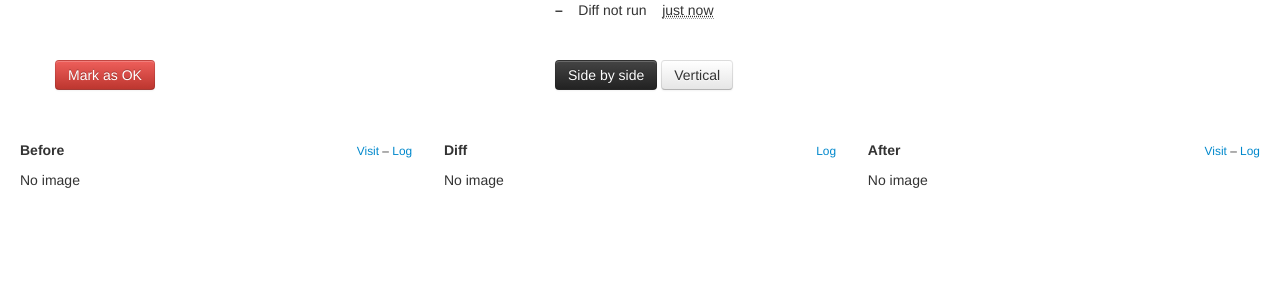
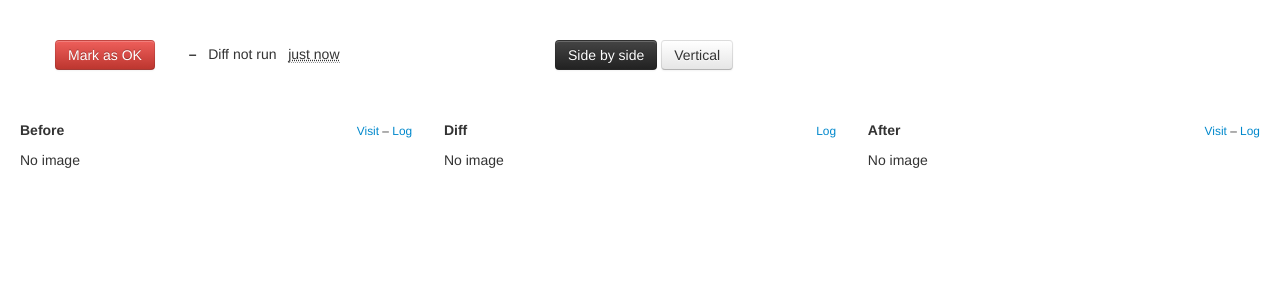
Before and after one commit to bslatkin/dpxdt, a Flask app: template dpxdt/server/templates/view_run.html in a window 1280 px wide. Shown: the top 300 px of the page. Run offline with Flask 2, Linux system fonts and the light colour scheme; the template is opened without the code that fills it, so the values that code supplies are empty; parts of the project's set-up code (start-up, migrations or seed data) failed here and were passed over.

Commit message:
Moving around the diff status block

```diff
--- a/dpxdt/server/static/css/base.css
+++ b/dpxdt/server/static/css/base.css
@@ -24,3 +24,9 @@ h4 a:hover {
 .diff-section {
     margin-top: 40px;
 }
+.inline-block {
+    display: inline-block;
+}
+.run-status-section {
+    margin-left: 30px;
+}
--- a/dpxdt/server/templates/view_image.html
+++ b/dpxdt/server/templates/view_image.html
@@ -8,9 +8,9 @@ image description
 
 {% block body %}
 
-<div class="row">
-    <div class="offset5 span7">
-        {{ image_type|title }} image
+<div class="row diff-section">
+    <div class="span12">
+        <h4>{{ image_type|title }} image</h4>
     </div>
 </div>
 
--- a/dpxdt/server/templates/view_run.html
+++ b/dpxdt/server/templates/view_run.html
@@ -9,8 +9,14 @@ run description
 
 {% block body %}
 
+<div class="row diff-section">
+    <div class="span12">
         <div class="row">
-    <div class="span3 offset5" title="Test status">
+            <div class="span5">
+                <p class="inline-block">
+                    <a href="#" class="btn btn-danger">Mark as OK</a>
+                </p>
+                <p class="inline-block run-status-section">
                     {% if run.status == 'diff_found' %}
                         <span class="text-error test-result-mark">X</span>
                     {% elif run.status == 'diff_not_found' %}
@@ -21,7 +27,7 @@ run description
                         <span class="test-result-mark">&ndash;</span>
                     {% endif %}
                     {# TODO: Need indicator that diff was manually approved. #}
-        &nbsp;&nbsp;
+                    &nbsp;
                     {% if run.status == 'diff_found' %}
                         <span class="text-error">Diff found</span>
                     {% elif run.status == 'diff_not_found' %}
@@ -31,20 +37,10 @@ run description
                     {% else %}
                         Diff not run
                     {% endif %}
-        &nbsp;&nbsp;
+                    &nbsp;
                     <abbr title="Complete {{ release.created.strftime('%Y-%m-%dT%H:%MZ') }}">
                         {{ run.created|timesince }}
                     </abbr>
-    </div>
-</div>
-
-
-<div class="diff-section row">
-    <div class="span12">
-        <div class="row">
-            <div class="span5">
-                <p>
-                    <a href="#" class="btn btn-danger">Mark as OK</a>
                 </p>
             </div>
             <div class="span7">
```
Lines whose indentation alone changed are shown as unchanged.
